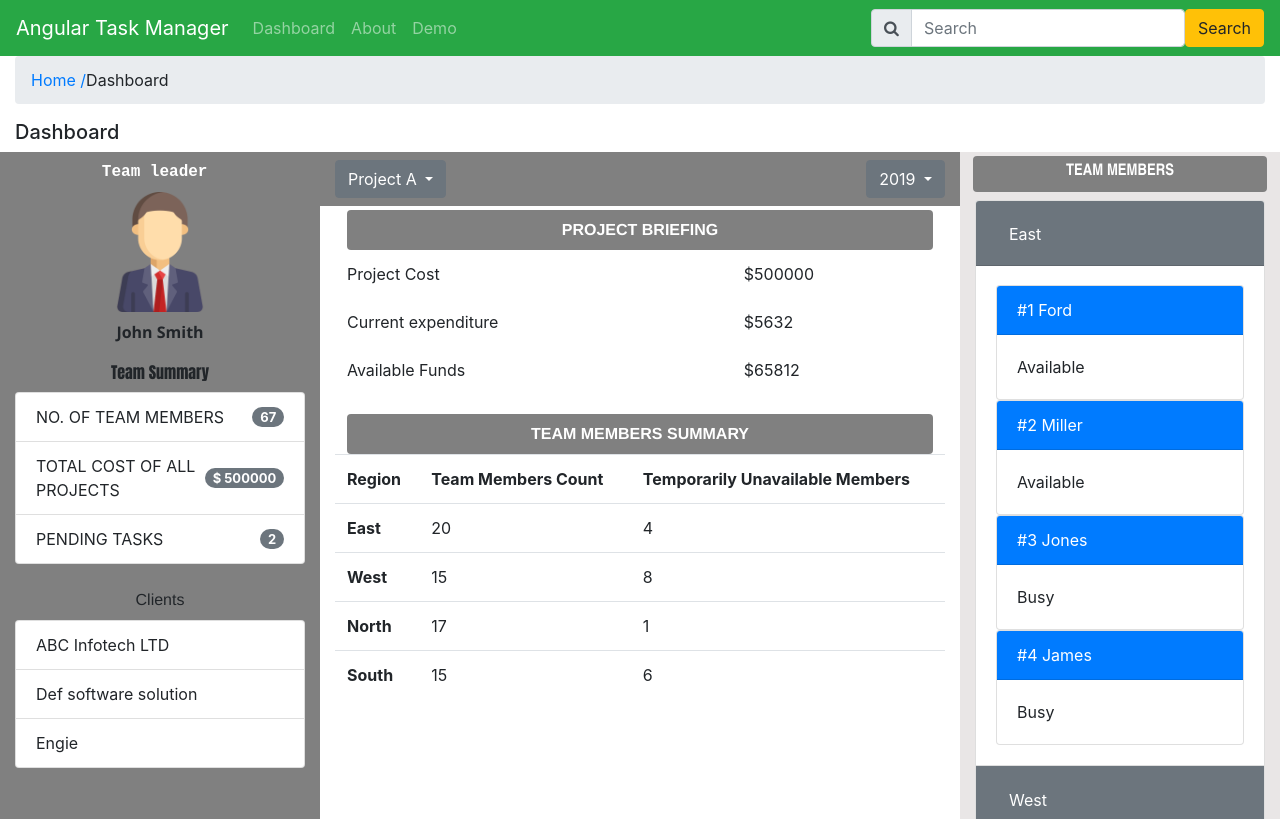
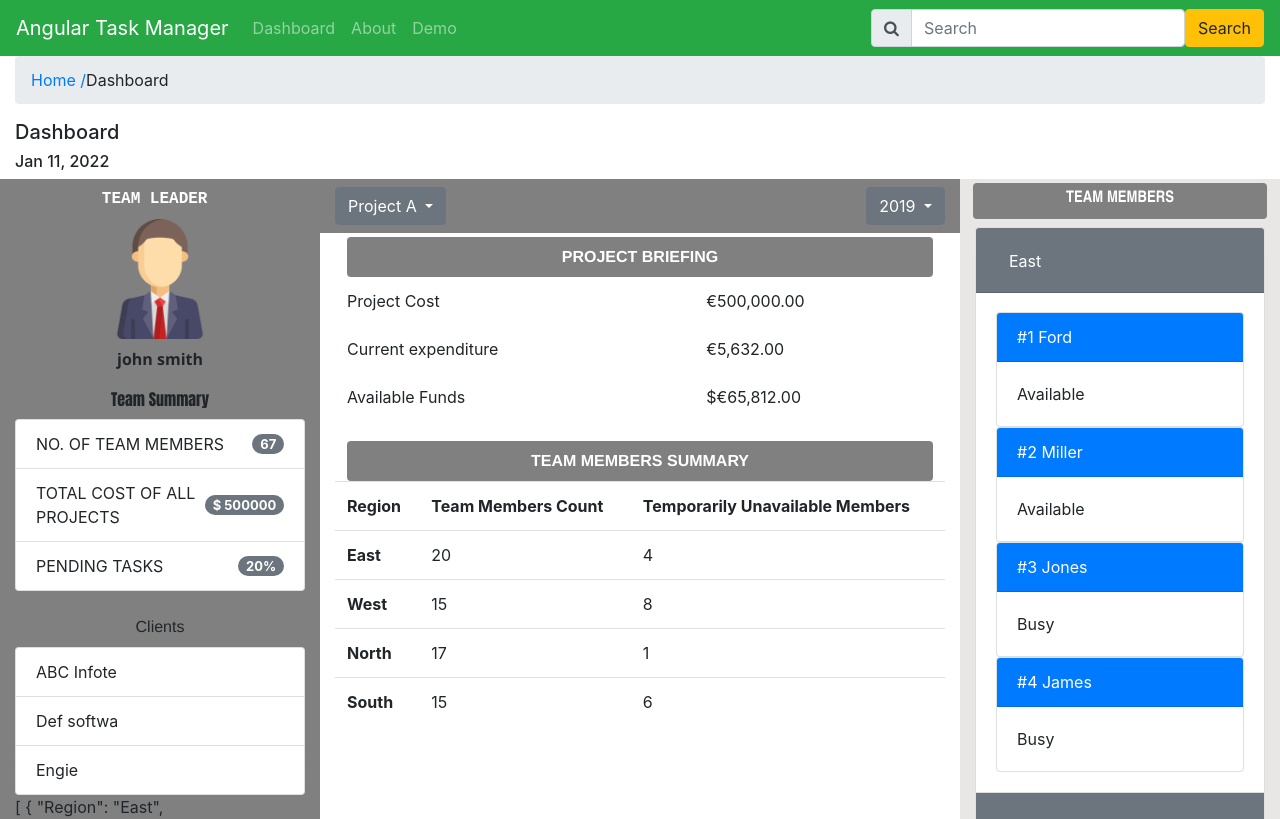
Before and after one commit to foumz/TaskManager, an Angular app: page /dashboard in a window 1280 px wide. Shown: the top 819 px of the page. Built offline with nearby package versions, Linux system fonts and the light colour scheme.

Commit message:
utilisation des pipes pour modifier l'affichage d'attributs

```diff
--- a/src/app/dashboard/dashboard.component.html
+++ b/src/app/dashboard/dashboard.component.html
@@ -5,17 +5,18 @@
     </ol>
 </nav>
 <h5>Dashboard</h5>
+<h6>{{Today|date:"mediumDate"}}</h6>
 <div class="row">
     <div class="col-lg-3 pb-3" style="background-color: gray;">
         <div class="row">
             <div class="col-11 text-white text-center mx-2 rounded pt-2 pv-2 font-weight-bold" style="background-color:gray;font-family: 'Courier New', Courier, monospace ;">
-                {{Designation}} <!--Permet d'appeler l'attribut dans le component-->
+                {{Designation | uppercase}} <!--Permet d'appeler l'attribut dans le component/ le | + une propriété permet de modifier le style du {{}}-->
             </div>
             <div class="col-12 text-center mt-2">
                 <img src="assets/user.png" width="120px">
             </div>
             <div class="col-12 text-center pt-2 pb-2 font-weight-bold" style="font-family: 'Segoe UI', Tahoma, Geneva, Verdana, sans-serif;">
-                {{Username}}
+                {{Username|lowercase}}
             </div>
             <div class="col-12 text-center pt-2 pb-2" style="font-family:Impact, Haettenschweiler, 'Arial Narrow Bold', sans-serif">
             Team Summary
@@ -32,7 +33,7 @@
                     </li>
                     <li class="list-group-item d-flex justify-content-between align-items-center">
                         PENDING TASKS
-                        <span class="badge badge-secondary badge-pill" style="font-size: 13px;">{{UpComingProjects}}</span>
+                        <span class="badge badge-secondary badge-pill" style="font-size: 13px;">{{UpComingProjects|percent}}</span>
                     </li>
                 </ul>
             </div>
@@ -40,9 +41,10 @@
             <div class="col-12">
                 <ul class="list-group list-group flush">
                     <li class="list-group-item" *ngFor="let client of Clients">
-                        {{client}}
+                        {{client | slice:0:10}} <!-- slice:0:10 n'affichera que les characters entre 0 et 10 du string -->
                     </li> <!--print des clients et généère un li par elem de l'array-->
                 </ul>
+                {{TeamMembersSummary|json}}
             </div>
         </div>
     </div>
@@ -81,15 +83,15 @@
                 <table class="table table-borderless">
                     <tr>
                         <td>Project Cost</td>
-                        <td>${{ProjectCost}}</td>
+                        <td>{{ProjectCost|currency:"EUR"}}</td>
                     </tr>
                     <tr>
                         <td>Current expenditure</td>
-                        <td>${{CurrentExpenditure}}</td>
+                        <td>{{CurrentExpenditure|currency:"EUR"}}</td>
                     </tr>
                     <tr>
                         <td>Available Funds</td>
-                        <td>${{AvailableFunds}}</td>
+                        <td>${{AvailableFunds|currency:"EUR"}}</td>
                     </tr>
 
                 </table>
--- a/src/app/dashboard/dashboard.component.ts
+++ b/src/app/dashboard/dashboard.component.ts
@@ -26,6 +26,8 @@ export class DashboardComponent implements OnInit
   TeamMembersSummary: any[];
   TeamMembers: any[];
 
+  Today:Date;
+
   constructor() {
     this.Index=0;
     this.Designation="";
@@ -42,6 +44,7 @@ export class DashboardComponent implements OnInit
     this.Years=[];
     this.TeamMembersSummary=[];
     this.TeamMembers=[];
+    this.Today=new Date();
   }
   ngOnInit(): void {
 
@@ -49,12 +52,12 @@ export class DashboardComponent implements OnInit
     this.Username="John Smith";
     this.NoOfTeamMembers=67;
     this.PendingTasks=15;
-    this.UpComingProjects=2;
+    this.UpComingProjects=0.2;
     this.ProjectCost=500000;
     this.CurrentExpenditure=5632;
     this.AvailableFunds=65812;
     this.Index=0;
-
+    this.Today=new Date();
    this.Clients=[
      "ABC Infotech LTD","Def software solution","Engie"
    ];
```
